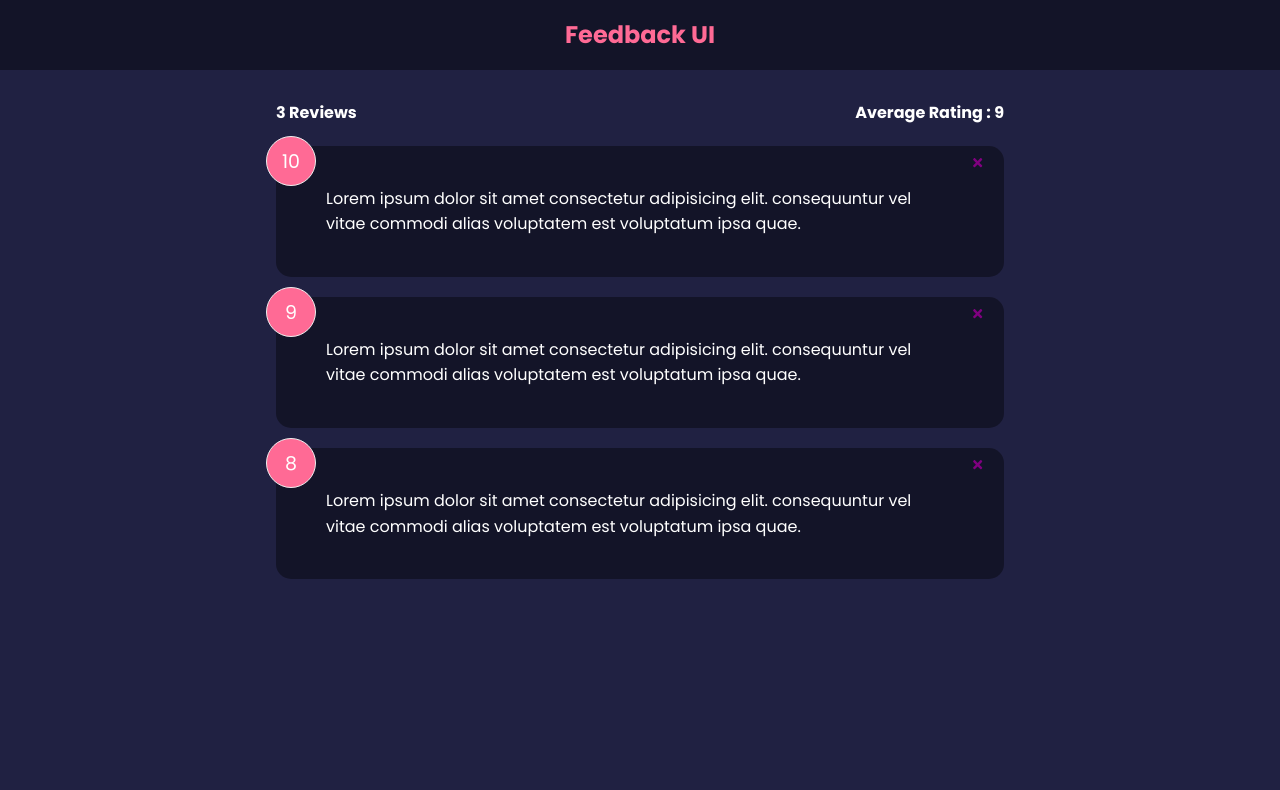
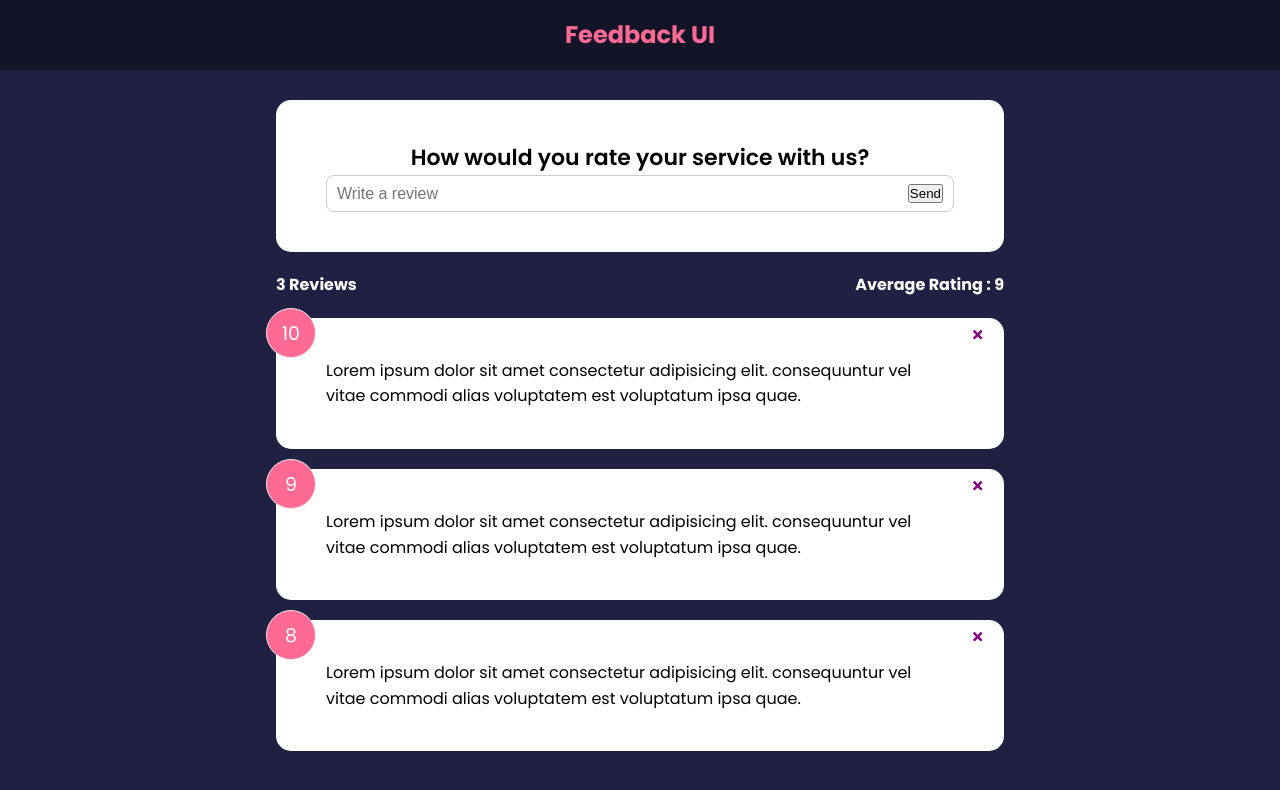
Before and after one commit to lacherv/feedback-ui-app, a React (Create React App) app: page / in a window 1280 px wide. Shown: the top 790 px of the page. Built offline with nearby package versions, Linux system fonts and the light colour scheme.

Commit message:
Form input & state

```diff
--- a/src/App.js
+++ b/src/App.js
@@ -1,5 +1,6 @@
 import { useState } from "react";
 import FeedbackList from "./components/FeabackList";
+import FeedbackForm from "./components/FeedbackForm";
 import FeedbackStats from "./components/FeedbackStats";
 import Header from "./components/Header";
 import FeedbackData from "./data/FeedbackData";
@@ -18,6 +19,7 @@ const App = () => {
         <>
             <Header />
             <div className="container">
+                <FeedbackForm />
                 <FeedbackStats feedback={feedback} />
                 <FeedbackList feedback={feedback} handleDelete={deleteFeedback} />
             </div>
--- /dev/null
+++ b/src/components/FeedbackForm.jsx
@@ -0,0 +1,28 @@
+import { useState } from "react";
+import Card from "./shared/Card";
+
+const FeedbackForm = () => {
+    const [text, setText] = useState('');
+
+    const handleTextChange = (e) => {
+        setText(e.target.value)
+    }
+
+    return (
+        <Card>
+            <form>
+                <h2>How would you rate your service with us?</h2>
+                {/* @todo - rating select component */}
+                <div className="input-group">
+                    <input type="text"
+                        placeholder="Write a review"
+                        onChange={handleTextChange}
+                        value={text} />
+                    <button type="submit">Send</button>
+                </div>
+            </form>
+        </Card>
+    );
+}
+
+export default FeedbackForm;
--- a/src/components/shared/Card.jsx
+++ b/src/components/shared/Card.jsx
@@ -1,15 +1,16 @@
 import PropTypes from 'prop-types'
-const Card = ({children, reverse}) => {
+const Card = ({ children, reverse }) => {
     // return (
     //     <div className={`card ${reverse && 'reverse'}`}>
     //        {children}
     //     </div>
     //  );
 
-    return(
-        <div className="card style={{ backgroundColor: reverse ? 'rgba(0,0,0,0.4)' : '#fff',
+    return (
+        <div className="card" style={{
+            backgroundColor: reverse ? 'rgba(0,0,0,0.4)' : '#fff',
             color: reverse ? '#fff' : '#000',
-         }}">
+        }}>
             {children}
         </div>
     );
```
